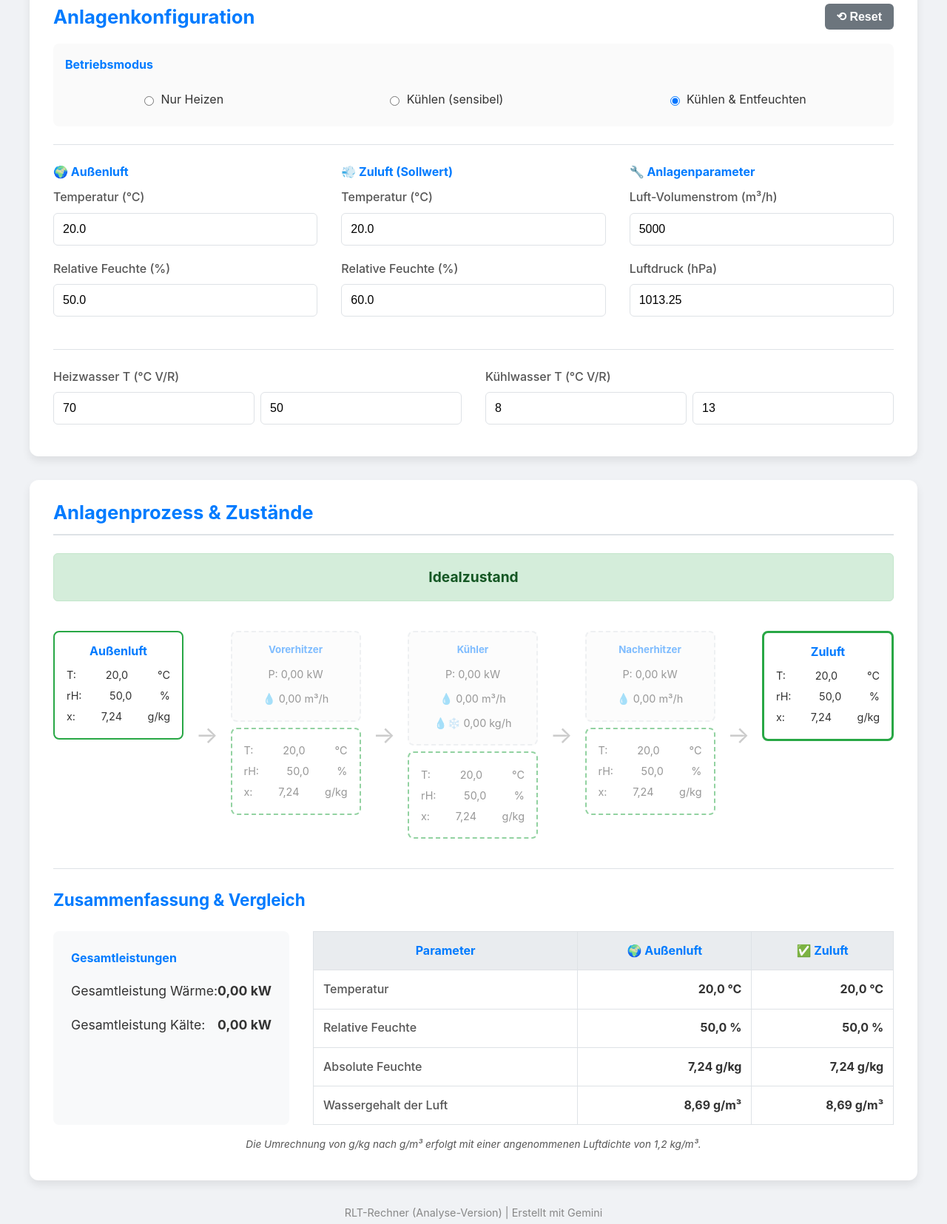
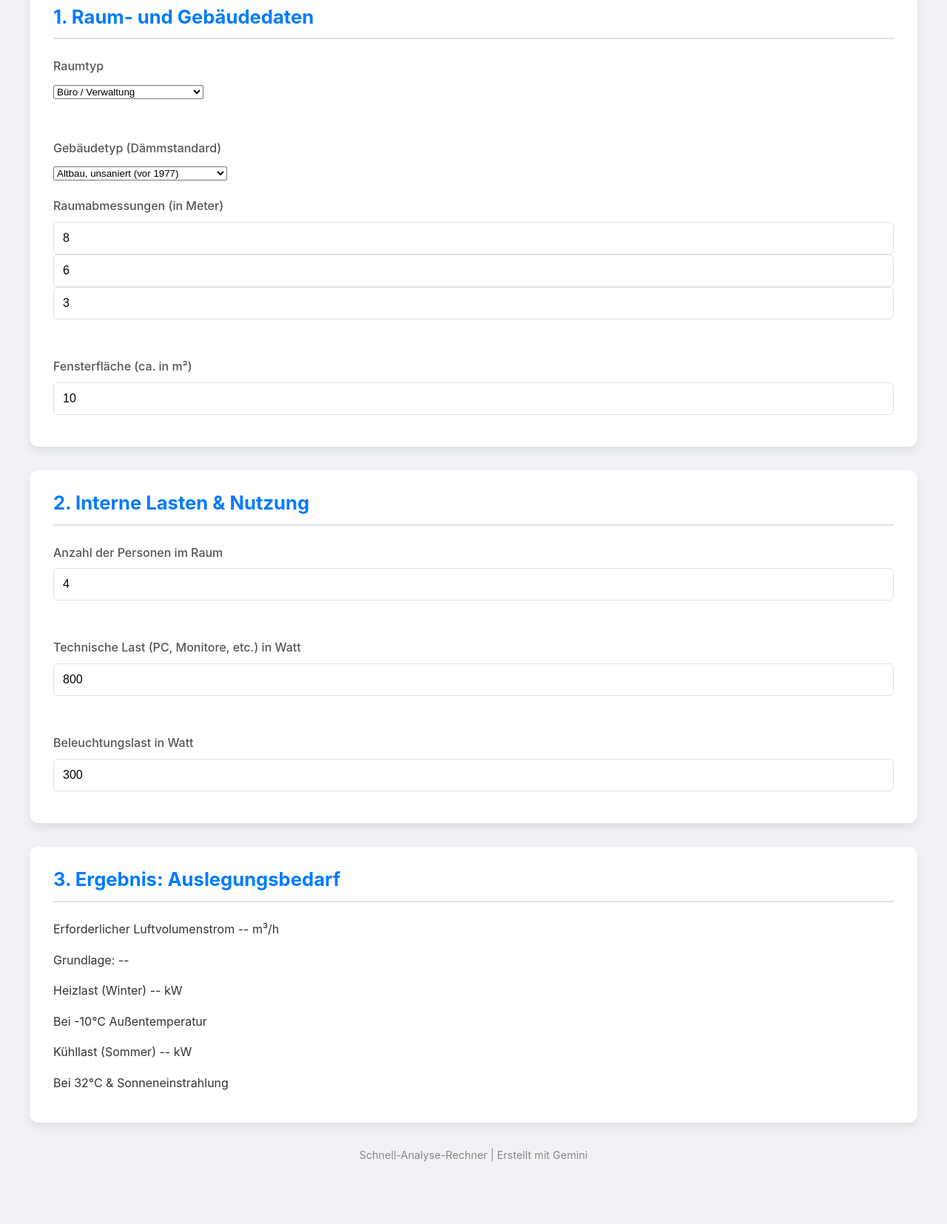
Before and after one commit to Oktaederim/RLTProzessePraxis, a plain HTML site: page index.html in a window 1280 px wide. Shown: the part 169-1824 px from the top of the page at 74% size. After the commit the page ends 1780 px from the top, so only its background shows below. Drawn offline with Linux system fonts and the light colour scheme.

Commit message:
Update index.html
Final1

```diff
--- a/index.html
+++ b/index.html
@@ -3,159 +3,101 @@
 <head>
     <meta charset="UTF-8">
     <meta name="viewport" content="width=device-width, initial-scale=1.0">
-    <title>RLT-Rechner (Analyse-Version)</title>
+    <title>Bedarfsrechner (Analyse-Tool)</title>
     <link rel="stylesheet" href="style.css">
 </head>
 <body>
 
 <div class="container">
     <header>
-        <h1>🌬️ RLT-Rechner (Analyse-Version)</h1>
-        <p class="subtitle">Analyse von Anlagenprozessen und Luftzuständen</p>
+        <h1>Bedarfsrechner (Analyse-Tool)</h1>
+        <p class="subtitle">Schnell-Analyse von Luftbedarf, Heiz- und Kühllast nach Norm-Grundlagen</p>
     </header>
 
     <main>
         <div class="card">
-            <div class="card-header">
-                <h2>Anlagenkonfiguration</h2>
-                <button id="resetBtn" title="Alle Werte auf Standard zurücksetzen">⟲ Reset</button>
-            </div>
-            <div class="main-config-section">
-                <h4>Betriebsmodus</h4>
-                <div class="radio-group">
-                    <label><input type="radio" name="betriebsmodus" value="heizen">Nur Heizen</label>
-                    <label><input type="radio" name="betriebsmodus" value="kuehlen_sensibel">Kühlen (sensibel)</label>
-                    <label><input type="radio" name="betriebsmodus" value="entfeuchten" checked>Kühlen & Entfeuchten</label>
+            <h2>1. Raum- und Gebäudedaten</h2>
+            <div class="grid-container">
+                <div class="input-group">
+                    <label for="raumtyp">Raumtyp</label>
+                    <select id="raumtyp">
+                        <option value="buero">Büro / Verwaltung</option>
+                        <option value="seminar">Seminar- / Besprechungsraum</option>
+                        <option value="labor">Labor (Standard)</option>
+                        <option value="technik">Technik- / Serverraum</option>
+                    </select>
+                </div>
+                <div class="input-group">
+                    <label for="gebaeudetyp">Gebäudetyp (Dämmstandard)</label>
+                    <select id="gebaeudetyp">
+                        <option value="unsaniert_alt">Altbau, unsaniert (vor 1977)</option>
+                        <option value="saniert_alt">Altbau, saniert (Standard 80er/90er)</option>
+                        <option value="enev2002">Bestand nach EnEV (ab 2002)</option>
+                        <option value="modern">Modern (GEG / Niedrigenergie)</option>
+                    </select>
                 </div>
             </div>
-            <hr>
-            <div class="grid-container config-grid">
-                <div>
-                    <h4>🌍 Außenluft</h4>
-                    <div class="input-group">
-                        <label for="tempAussen">Temperatur (°C)</label>
-                        <input type="number" id="tempAussen" value="20.0" step="0.1">
-                    </div>
-                    <div class="input-group">
-                        <label for="rhAussen">Relative Feuchte (%)</label>
-                        <input type="number" id="rhAussen" value="50.0" step="0.1" min="0" max="100">
+             <div class="grid-container">
+                <div class="input-group">
+                    <label>Raumabmessungen (in Meter)</label>
+                    <div class="dimension-group">
+                        <input type="number" id="raumLaenge" value="8" placeholder="Länge">
+                        <input type="number" id="raumBreite" value="6" placeholder="Breite">
+                        <input type="number" id="raumHoehe" value="3" placeholder="Höhe">
                     </div>
                 </div>
-
-                <div>
-                    <h4>💨 Zuluft (Sollwert)</h4>
-                    <div class="input-group">
-                        <label for="tempZuluft">Temperatur (°C)</label>
-                        <input type="number" id="tempZuluft" value="20.0" step="0.1">
-                    </div>
-                    <div class="input-group" id="sollFeuchteWrapper">
-                        <label for="rhZuluft">Relative Feuchte (%)</label>
-                        <input type="number" id="rhZuluft" value="60.0" step="0.1" min="0" max="100">
-                    </div>
-                </div>
-
-                <div>
-                    <h4>🔧 Anlagenparameter</h4>
-                    <div class="input-group">
-                        <label for="volumenstrom">Luft-Volumenstrom (m³/h)</label>
-                        <input type="number" id="volumenstrom" value="5000" step="50" min="0">
-                    </div>
-                    <div class="input-group">
-                        <label for="druck">Luftdruck (hPa)</label>
-                        <input type="number" id="druck" value="1013.25" step="0.1">
-                    </div>
-                </div>
-            </div>
-            <hr>
-            <div class="grid-container water-temp-grid">
-                 <div class="input-group-inline">
-                    <label>Heizwasser T (°C V/R)</label>
-                    <div>
-                        <input type="number" id="tempHeizVorlauf" value="70" step="1">
-                        <input type="number" id="tempHeizRuecklauf" value="50" step="1">
-                    </div>
-                </div>
-                <div class="input-group-inline" id="kuehlwasserWrapper">
-                    <label>Kühlwasser T (°C V/R)</label>
-                    <div>
-                        <input type="number" id="tempKuehlVorlauf" value="8" step="1">
-                        <input type="number" id="tempKuehlRuecklauf" value="13" step="1">
-                    </div>
+                 <div class="input-group">
+                    <label for="fensterFlaeche">Fensterfläche (ca. in m²)</label>
+                    <input type="number" id="fensterFlaeche" value="10">
                 </div>
             </div>
         </div>
 
-        <div class="card" id="results-card">
-            <h2>Anlagenprozess & Zustände</h2>
-            <div id="process-overview-container"></div>
-            <div class="process-flow-container">
-                <div class="process-column">
-                    <div class="state-node" id="node-0"><h4>Außenluft</h4><p>T: <span id="res-t-0">--</span>°C</p><p>rH: <span id="res-rh-0">--</span>%</p><p>x: <span id="res-x-0">--</span>g/kg</p></div>
+        <div class="card">
+            <h2>2. Interne Lasten & Nutzung</h2>
+            <div class="grid-container">
+                <div class="input-group">
+                    <label for="personenAnzahl">Anzahl der Personen im Raum</label>
+                    <input type="number" id="personenAnzahl" value="4">
                 </div>
-                <div class="arrow">→</div>
-                <div class="process-column">
-                    <div class="component-node" id="comp-ve"><h5>Vorerhitzer</h5><p>P: <span id="res-p-ve">0,00</span> kW</p><p>💧 <span id="res-wv-ve">0,00</span> m³/h</p></div>
-                    <div class="state-node" id="node-1"><p>T: <span id="res-t-1">--</span>°C</p><p>rH: <span id="res-rh-1">--</span>%</p><p>x: <span id="res-x-1">--</span>g/kg</p></div>
+                <div class="input-group">
+                    <label for="geraeteLast">Technische Last (PC, Monitore, etc.) in Watt</label>
+                    <input type="number" id="geraeteLast" value="800">
                 </div>
-                <div class="arrow">→</div>
-                <div class="process-column">
-                    <div class="component-node" id="comp-k"><h5>Kühler</h5><p>P: <span id="res-p-k">0,00</span> kW</p><p>💧 <span id="res-wv-k">0,00</span> m³/h</p><p>💧❄️ <span id="res-kondensat">0,00</span> kg/h</p></div>
-                    <div class="state-node" id="node-2"><p>T: <span id="res-t-2">--</span>°C</p><p>rH: <span id="res-rh-2">--</span>%</p><p>x: <span id="res-x-2">--</span>g/kg</p></div>
-                </div>
-                <div class="arrow">→</div>
-                <div class="process-column">
-                    <div class="component-node" id="comp-ne"><h5>Nacherhitzer</h5><p>P: <span id="res-p-ne">0,00</span> kW</p><p>💧 <span id="res-wv-ne">0,00</span> m³/h</p></div>
-                    <div class="state-node" id="node-3"><p>T: <span id="res-t-3">--</span>°C</p><p>rH: <span id="res-rh-3">--</span>%</p><p>x: <span id="res-x-3">--</span>g/kg</p></div>
-                </div>
-                 <div class="arrow equals">→</div>
-                <div class="process-column">
-                     <div class="state-node final-state" id="node-final"><h4>Zuluft</h4><p>T: <span id="res-t-final">--</span>°C</p><p>rH: <span id="res-rh-final">--</span>%</p><p>x: <span id="res-x-final">--</span>g/kg</p></div>
+                 <div class="input-group">
+                    <label for="lichtLast">Beleuchtungslast in Watt</label>
+                    <input type="number" id="lichtLast" value="300">
                 </div>
             </div>
-            <hr>
-            <h3>Zusammenfassung & Vergleich</h3>
-            <div class="summary-grid">
-                <div class="power-summary">
-                    <h4>Gesamtleistungen</h4>
-                    <p><span>Gesamtleistung Wärme:</span> <strong id="summary-power-heat">0,00 kW</strong></p>
-                    <p><span>Gesamtleistung Kälte:</span> <strong id="summary-power-cool">0,00 kW</strong></p>
+        </div>
+
+        <div id="sicherheitshinweis-box" class="sicherheitshinweis-box" style="display: none;"></div>
+        <div id="hinweis-box" class="hinweis-box" style="display: none;"></div>
+
+        <div class="card result-card">
+            <h2>3. Ergebnis: Auslegungsbedarf</h2>
+            <div class="result-grid">
+                <div class="result-item">
+                    <span class="result-label">Erforderlicher Luftvolumenstrom</span>
+                    <span class="result-value" id="res-volumenstrom">-- m³/h</span>
+                    <p class="result-info" id="info-volumenstrom">Grundlage: --</p>
                 </div>
-                <table class="summary-table">
-                    <thead>
-                        <tr>
-                            <th>Parameter</th>
-                            <th>🌍 Außenluft</th>
-                            <th>✅ Zuluft</th>
-                        </tr>
-                    </thead>
-                    <tbody>
-                        <tr>
-                            <td>Temperatur</td>
-                            <td id="summary-t-aussen">-- °C</td>
-                            <td id="summary-t-zuluft">-- °C</td>
-                        </tr>
-                        <tr>
-                            <td>Relative Feuchte</td>
-                            <td id="summary-rh-aussen">-- %</td>
-                            <td id="summary-rh-zuluft">-- %</td>
-                        </tr>
-                        <tr>
-                            <td>Absolute Feuchte</td>
-                            <td id="summary-x-aussen">-- g/kg</td>
-                            <td id="summary-x-zuluft">-- g/kg</td>
-                        </tr>
-                        <tr>
-                            <td>Wassergehalt der Luft</td>
-                            <td id="summary-x-gm3-aussen">-- g/m³</td>
-                            <td id="summary-x-gm3-zuluft">-- g/m³</td>
-                        </tr>
-                    </tbody>
-                </table>
+                <div class="result-item">
+                    <span class="result-label">Heizlast (Winter)</span>
+                    <span class="result-value" id="res-heizlast">-- kW</span>
+                    <p class="result-info" id="info-heizlast">Bei -10°C Außentemperatur</p>
+                </div>
+                <div class="result-item">
+                    <span class="result-label">Kühllast (Sommer)</span>
+                    <span class="result-value" id="res-kuehllast">-- kW</span>
+                     <p class="result-info" id="info-kuehllast">Bei 32°C & Sonneneinstrahlung</p>
+                </div>
             </div>
-             <p class="info-text">Die Umrechnung von g/kg nach g/m³ erfolgt mit einer angenommenen Luftdichte von 1,2 kg/m³.</p>
+            <div id="erlaeuterung" class="erlaeuterung"></div>
         </div>
     </main>
-    <footer class="footer"><p>RLT-Rechner (Analyse-Version) | Erstellt mit Gemini</p></footer>
+
+    <footer class="footer"><p>Schnell-Analyse-Rechner | Erstellt mit Gemini</p></footer>
 </div>
 <script src="script.js"></script>
 </body>
```
